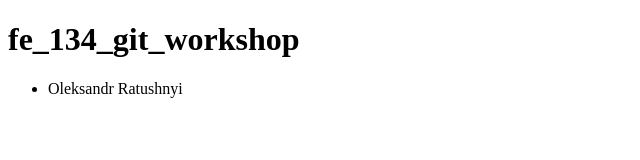
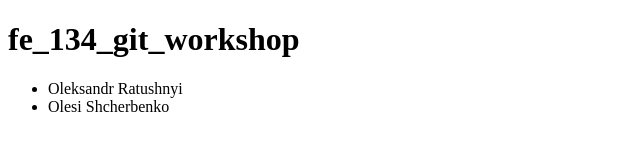
Before and after one commit to a1exalexander/fe_134_git_workshop, a plain HTML site: page index.html in a window 1280 px wide. Shown: the whole page, without its empty margins (0-640 px from the left). Drawn offline with Linux system fonts and the light colour scheme.

Commit message:
Shcherbenko

```diff
--- a/index.html
+++ b/index.html
@@ -9,6 +9,7 @@
     <h1>fe_134_git_workshop</h1>
     <ul>
       <li>Oleksandr Ratushnyi</li>
+      <li>Olesi Shcherbenko</li>
     </ul>
   </body>
 </html>
```
